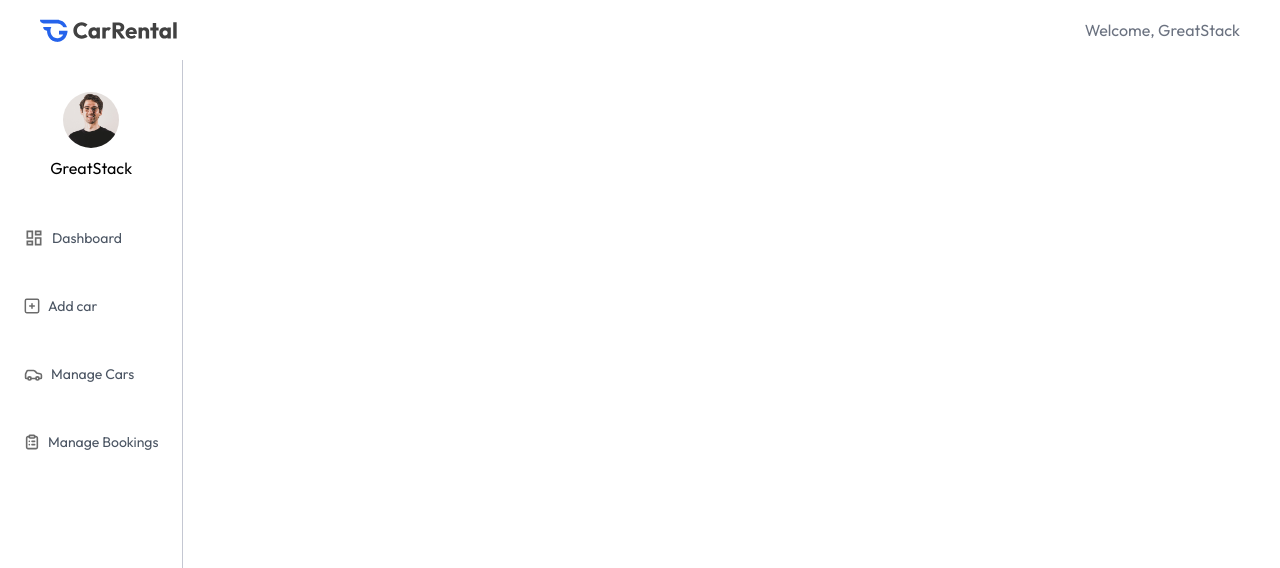
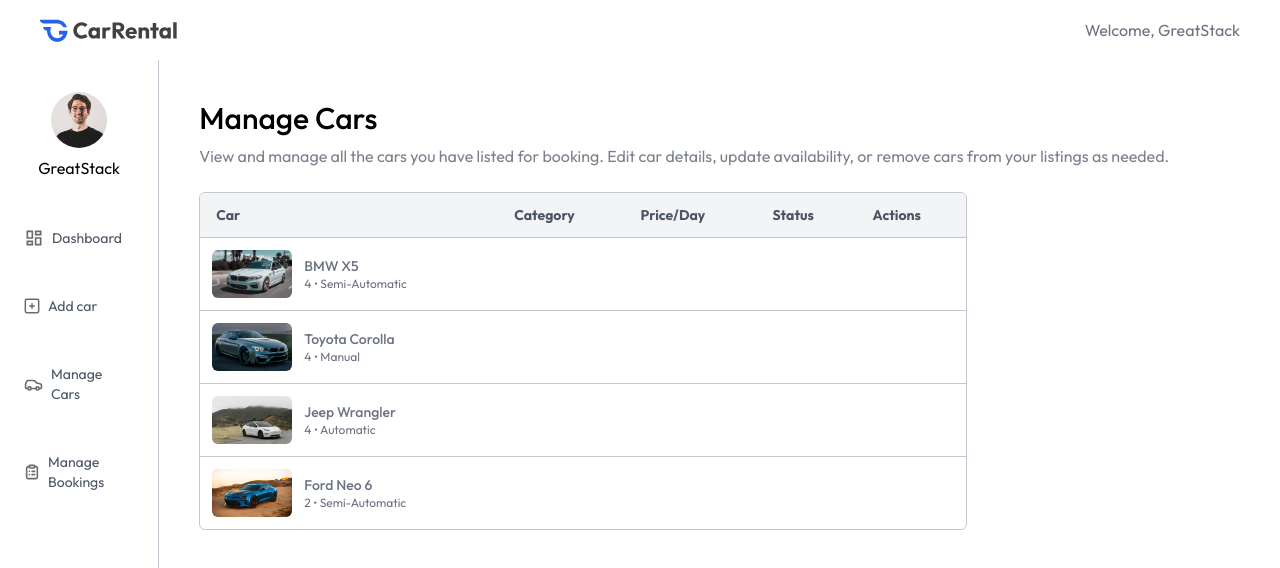
Before and after one commit to developer-abdiweli-jama/mern-car-rental, a React (Vite) app in the folder client/: page /owner/manage-cars in a window 1280 px wide. Shown: the top 568 px of the page. Built offline with nearby package versions, Linux system fonts and the light colour scheme.

Commit message:
feat: implement ManageCars page with car listing and management functionality

```diff
--- a/client/src/pages/owner/ManageCars.jsx
+++ b/client/src/pages/owner/ManageCars.jsx
@@ -1,8 +1,52 @@
-import React from 'react'
+import React, { useEffect, useState } from 'react'
+import { dummyCarData } from '../../assets/assets';
+import Title from '../../components/owner/Title';
 
 const ManageCars = () => {
+
+  const [cars, setCars] = useState([]);
+
+  const fetchOwnerCars = async () => {
+    setCars(dummyCarData);
+  }
+
+  useEffect(() => {
+    fetchOwnerCars();
+  }, [])
+
   return (
-    <div>
+    <div className='px-4 pt-10 md:px-10 w-full'>
+      <Title title="Manage Cars" subTitle="View and manage all the cars you have listed for booking. Edit car details, update availability, or remove cars from your listings as needed." />
+
+      <div className='max-w-3xl w-full rounded-md overflow-hidden border border-borderColor mt-6'>
+
+        <table className='w-full text-left text-sm text-gray-500'>
+          <thead className='bg-gray-100 text-gray-600'>
+            <tr>
+              <th className='px-4 py-3'>Car</th>
+              <th className='px-4 py-3'>Category</th>
+              <th className='px-4 py-3'>Price/Day</th>
+              <th className='px-4 py-3'>Status</th>
+              <th className='px-4 py-3'>Actions</th>
+            </tr>
+          </thead>
+          <tbody>
+            {cars.map((car, index) => (
+              <tr key={index} className='border-t border-borderColor'>
+                <td className='p-3 flex items-center gap-3'>
+                  <img src={car.image} alt="" className='h-12 w-20 object-cover aspect-square rounded-md' />
+                  <div className='max-md:hidden'>
+                    <p className='font-medium'>{car.brand} {car.model}</p>
+                    <p className='text-xs text-gray-500'>{car.seating_capacity} • {car.transmission}</p>
+                  </div>
+                </td>
+              </tr>
+            ))}
+
+          </tbody>
+        </table>
+
+      </div>
 
     </div>
   )
```
